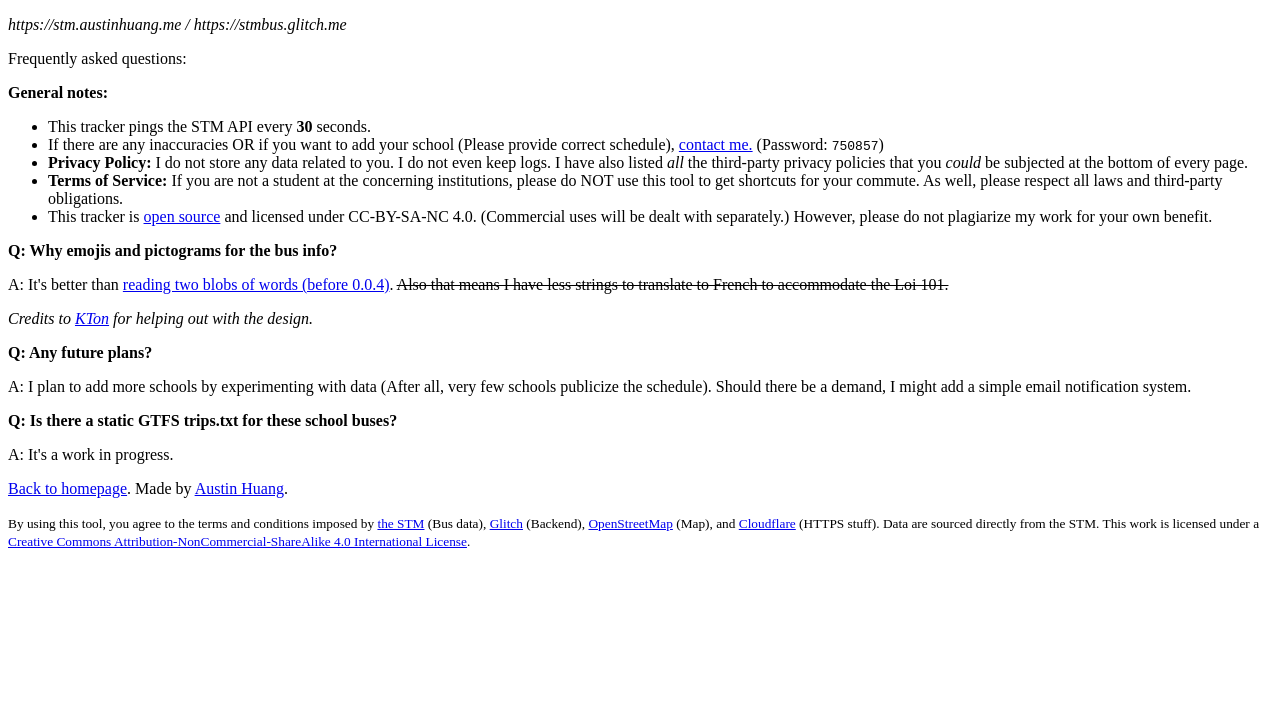
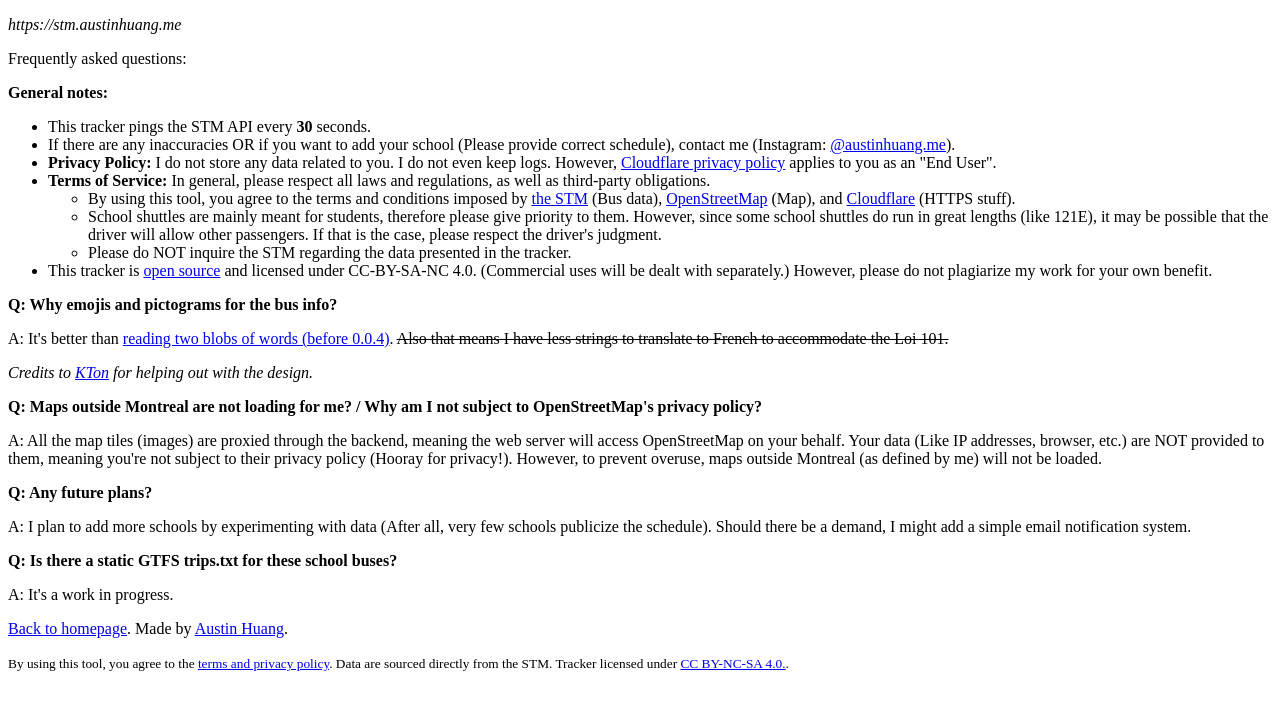
Before and after one commit to austinhuang0131/stm-shuttle-tracker, a website: page faq.html in a window 1280 px wide. Drawn offline with Linux system fonts and the light colour scheme.

Commit message:
Add files via upload

```diff
--- a/faq.html
+++ b/faq.html
@@ -24,7 +24,7 @@
     />
   </head>
   <body>
-    <p><i>https://stm.austinhuang.me / https://stmbus.glitch.me</i></p>
+    <p><i>https://stm.austinhuang.me</i></p>
     <p>Frequently asked questions:</p>
     <p>
       <b>General notes:</b>
@@ -33,22 +33,39 @@
       <li>This tracker pings the STM API every <b>30</b> seconds.</li>
       <li>
         If there are any inaccuracies OR if you want to add your school (Please provide correct schedule),
-        <a href="https://docs.google.com/forms/d/e/1FAIpQLScsnEbKWbxS8HYxzRXhfo1ECpqxYVMST95PXj-LNs3UB-76Gg/viewform?usp=sf_link">contact me.</a> (Password: <code>750857</code>)
+        contact me (Instagram: <a href="https://instagram.com/austinhuang.me">@austinhuang.me</a>).
       </li>
       <li>
-        <b>Privacy Policy:</b> I do not store any data related to you. I do
-        not even keep logs. I have also listed <i>all</i> the third-party
-        privacy policies that you <i>could</i> be subjected at the bottom of
-        every page.
+        <b id="terms">Privacy Policy:</b> I do not store any data related to you. I do
+        not even keep logs. However, <a href="https://www.cloudflare.com/privacypolicy/">
+        Cloudflare privacy policy</a> applies to you as an "End User".
       </li>
       <li>
-        <b>Terms of Service:</b> If you are not a student at the concerning
-        institutions, please do NOT use this tool to get shortcuts for your
-        commute. As well, please respect all laws and third-party obligations.
+        <b>Terms of Service:</b> In general, please respect all laws and regulations, as well as third-party obligations.
+        <ul>
+          <li>By using this tool, you agree to the terms and conditions imposed by
+          <a href="http://www.stm.info/en/about/developers/terms-use"
+            >the STM</a
+          >
+          (Bus data),
+          <a href="https://wiki.osmfoundation.org/wiki/Terms_of_Use"
+            >OpenStreetMap</a
+          >
+          (Map), and
+          <a href="https://www.cloudflare.com/terms/">Cloudflare</a> (HTTPS
+          stuff).</li>
+          <li>School shuttles are mainly meant for students, therefore please
+          give priority to them. However, since some school shuttles do run in
+          great lengths (like 121E), it may be possible that the driver will
+          allow other passengers. If that is the case, please respect the
+          driver's judgment.</li>
+          <li>Please do NOT inquire the STM regarding the data presented in the
+          tracker.</li>
+        </ul>
       </li>
       <li>
         This tracker is
-        <a href="https://glitch.com/~stmbus">open source</a> and licensed under
+        <a href="https://github.com/austinhuang0131/stm-shuttle-tracker/">open source</a> and licensed under
         CC-BY-SA-NC 4.0. (Commercial uses will be dealt with separately.)
         However, please do not plagiarize my work for your own benefit.
       </li>
@@ -61,6 +78,12 @@
     </p>
     <p>
       <i>Credits to <a href="https://instagram.com/kanton21">KTon</a> for helping out with the design.</i>
+    </p>
+    <p>
+      <b>Q: Maps outside Montreal are not loading for me? / Why am I not subject to OpenStreetMap's privacy policy?</b>
+    </p>
+    <p>
+      A: All the map tiles (images) are proxied through the backend, meaning the web server will access OpenStreetMap on your behalf. Your data (Like IP addresses, browser, etc.) are NOT provided to them, meaning you're not subject to their privacy policy (Hooray for privacy!). However, to prevent overuse, maps outside Montreal (as defined by me) will not be loaded.
     </p>
     <p>
       <b>Q: Any future plans?</b>
@@ -80,23 +103,11 @@
     </p>
     <p>
       <small
-        >By using this tool, you agree to the terms and conditions imposed by
-        <a href="http://www.stm.info/en/about/developers/terms-use"
-          >the STM</a
-        >
-        (Bus data), <a href="https://glitch.com/legal/">Glitch</a> (Backend),
-        <a href="https://wiki.osmfoundation.org/wiki/Terms_of_Use"
-          >OpenStreetMap</a
-        >
-        (Map), and
-        <a href="https://www.cloudflare.com/terms/">Cloudflare</a> (HTTPS
-        stuff). Data are sourced directly from the STM. This work is licensed
-        under a
-        <a
+        >By using this tool, you agree to the <a href="#terms">terms and privacy policy</a>.
+        Data are sourced directly from the STM. Tracker licensed under <a
           rel="license"
           href="http://creativecommons.org/licenses/by-nc-sa/4.0/"
-          >Creative Commons Attribution-NonCommercial-ShareAlike 4.0
-          International License</a
+          >CC BY-NC-SA 4.0.</a
         >.</small
       >
     </p>
--- a/routes.json
+++ b/routes.json
@@ -24,7 +24,7 @@
   },
   "andre-laurendeau": {
     "name": "Cégep André-Laurendeau",
-    "center": "[45.4404, -73.6059], 14",
+    "center": "[45.4404, -73.6059], 15",
     "routes": [
       {
         "route": "113E",
```
Also changed, not shown: index.html (+8 -17 lines), package.json (+4 -4 lines), sample.html (+9 -26 lines), server.js (+36 -8 lines), changelog.txt.
